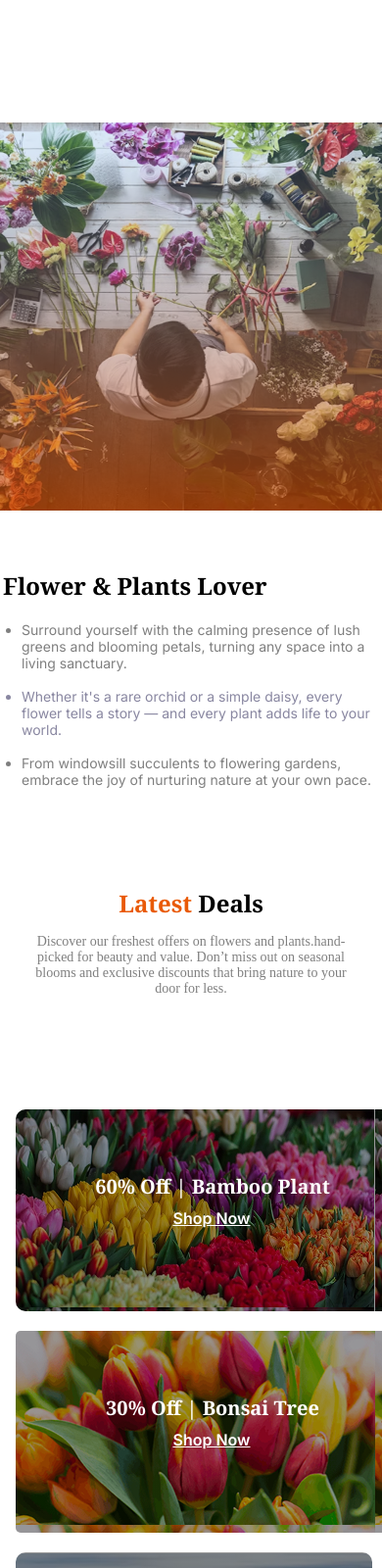
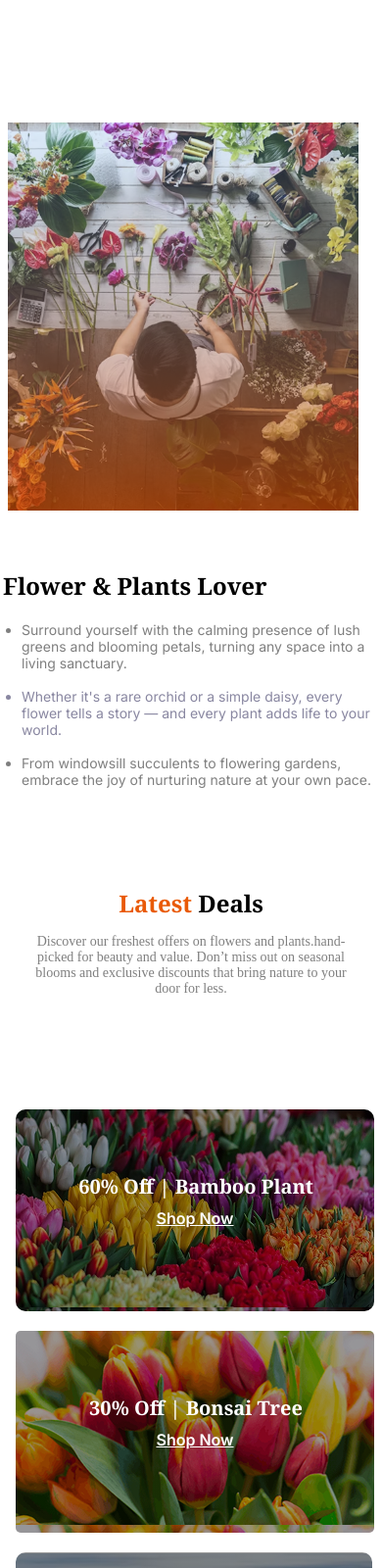
Before and after one commit to hr1971/assignment-2, a plain HTML site: page index.html in a window 390 px wide. Shown: the part 2660-4260 px from the top of the page at 98% size. Drawn offline with Linux system fonts and the light colour scheme.

Commit message:
internel change

```diff
--- a/styles/style.css
+++ b/styles/style.css
@@ -418,7 +418,7 @@ btn{
     grid-template-columns: repeat(2,1fr);
     gap: 15px;
     margin-top: 50px;
-    margin-right: 1px;
+    margin-right: 10px;
     margin-left: 10px;
 }
 
@@ -465,9 +465,9 @@ btn{
 
 /* ===plants lover section=== */
 .flower-store{
-    width: 100%;
+    width: 358px;
     height: 396px;
-    margin-right: 0px;
+    margin-right: 17px;
     margin-left: 15x;
     margin-top: -50px;
 }
@@ -528,12 +528,12 @@ btn{
 }
 .offers-1{
     background-image: linear-gradient(rgba(0, 0, 0, 0.4), rgba(0, 0, 0, 0.4)), url('../assets/deal-bloom.png');
-    width: 400px;
+    width: 366px;
     height: 206px;
     color: white;
     text-align: center;
     border-radius: 10px;
-    margin-right: 10px;
+    margin-right: 18px;
     margin-left: 16px;
 }
 .offer-title{
@@ -551,11 +551,11 @@ btn{
 
 .offers-2{
     background-image: linear-gradient(rgba(0, 0, 0, 0.4), rgba(0, 0, 0, 0.4)), url('../assets/deal-ana.png');
-    width: 400px;
+    width: 366px;
     height: 206px;
     color: white;
     text-align: center;
-     margin-right: 10px;
+     margin-right: 18px;
     margin-left: 16px;
 
 }
```
